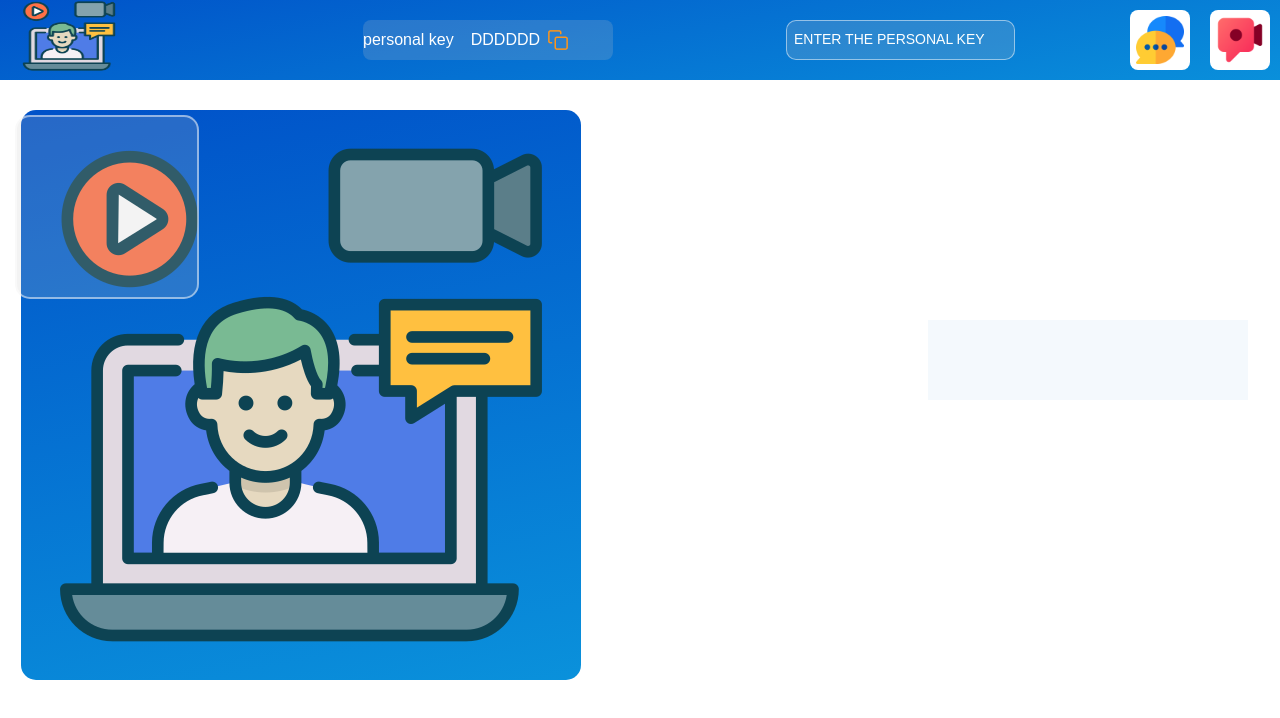
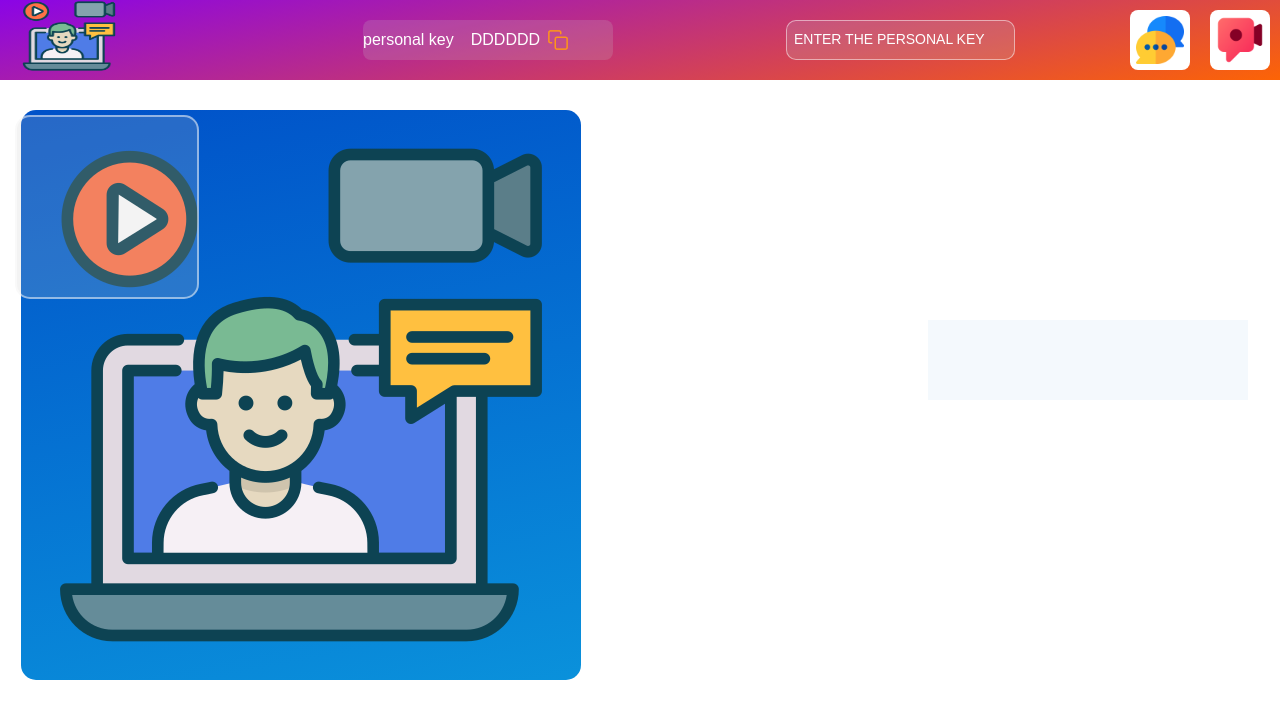
Before and after one commit to ishi12121/video-chat-app--bharat-intern-task-, a website with bundled scripts: page public/index.html in a window 1280 px wide. Shown: the top 718 px of the page. Built offline with nearby package versions, Linux system fonts and the light colour scheme; files whose address does not match are found by name.

Commit message:
made some changes to the style

```diff
--- a/public/css/style.css
+++ b/public/css/style.css
@@ -70,7 +70,7 @@ button:focus {
 .dashboard_container {
   width: 100%;
   height: 18%;
-  background: linear-gradient(168.68deg, #0052c9 1.12%, #0a91db 100%);
+  background: linear-gradient(168.68deg, #8903e9 1.12%, #ff6600 100%);
   display: flex;
   justify-content: space-between;
   align-items: center;
```
Also changed, not shown: public/utils/images/switchCameraScreenSharing.png.
